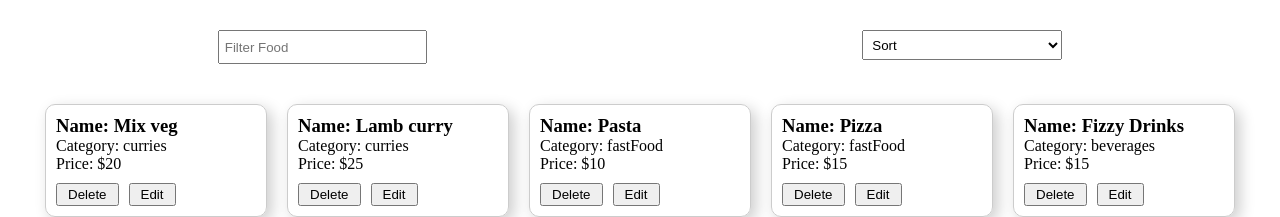
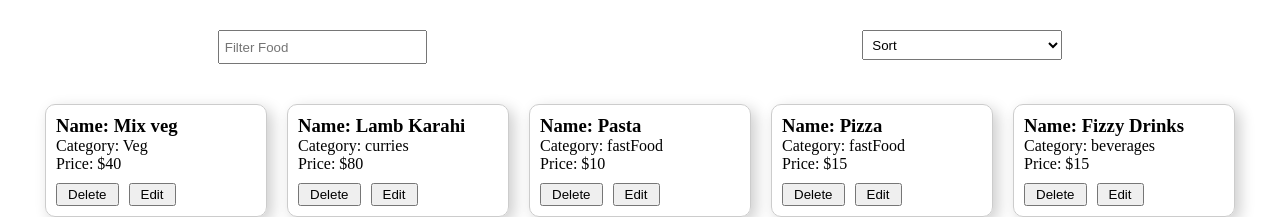
Before and after one commit to ashisohail/react-filter-sort, a React (Vite) app: page / in a window 1280 px wide. Shown: the top 217 px of the page. Built offline with nearby package versions, Linux system fonts and the light colour scheme; data requests are answered from the project's data file.

Commit message:
Updated Edit recepie functionality.

```diff
--- a/db.json
+++ b/db.json
@@ -2,14 +2,14 @@
   "recipies": [
     {
       "name": "Mix veg",
-      "category": "curries",
-      "price": 20,
+      "category": "Veg",
+      "price": "40",
       "id": "7fee"
     },
     {
-      "name": "Lamb curry",
+      "name": "Lamb Karahi",
       "category": "curries",
-      "price": 25,
+      "price": "80",
       "id": "221c"
     },
     {
--- a/src/components/EditProduct.jsx
+++ b/src/components/EditProduct.jsx
@@ -1,5 +1,6 @@
 import React, { useState } from "react";
 import "./EditProduct.css";
+import axios from "axios";
 
 function EditProduct({
   setFilteredProducts,
@@ -8,6 +9,7 @@ function EditProduct({
   category,
   price,
   index,
+  id,
 }) {
   const [editProduct, setEditProduct] = useState({
     name: name,
@@ -28,6 +30,14 @@ function EditProduct({
 
   const handleSubmit = (e) => {
     e.preventDefault();
+    axios
+      .put(`http://localhost:3001/recipies/${id}`, {
+        name: editProduct.name,
+        category: editProduct.category,
+        price: editProduct.price,
+      })
+      .then((response) => {
+        if (response.status === 200) {
           setFilteredProducts((preProducts) => {
             // make a copy of products
             const productsCopy = [...preProducts];
@@ -42,6 +52,16 @@ function EditProduct({
             // close product edit form
             setIsProduct(true);
             return productsCopy;
+          });
+        } else {
+          setFilteredProducts((preProducts) => {
+            setIsProduct(true);
+            return [...preProducts];
+          });
+        }
+      })
+      .catch((error) => {
+        console.error(error);
       });
   };
 
--- a/src/components/ProductCard.jsx
+++ b/src/components/ProductCard.jsx
@@ -54,6 +54,7 @@ function ProductCard({
           price={price}
           setIsProduct={setIsProduct}
           index={index}
+          id={id}
         />
       )}
     </div>
```
Lines whose indentation alone changed are shown as unchanged.
